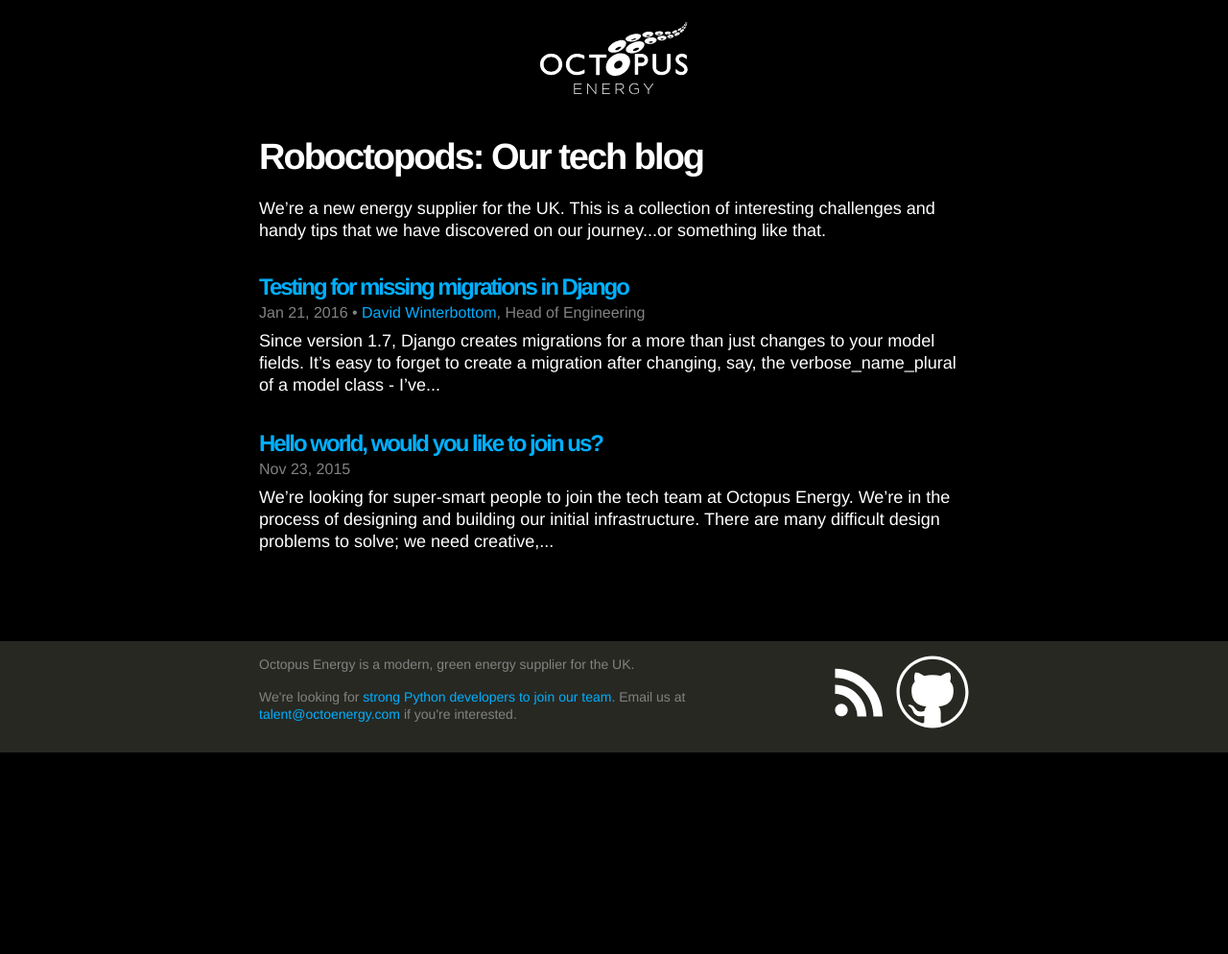
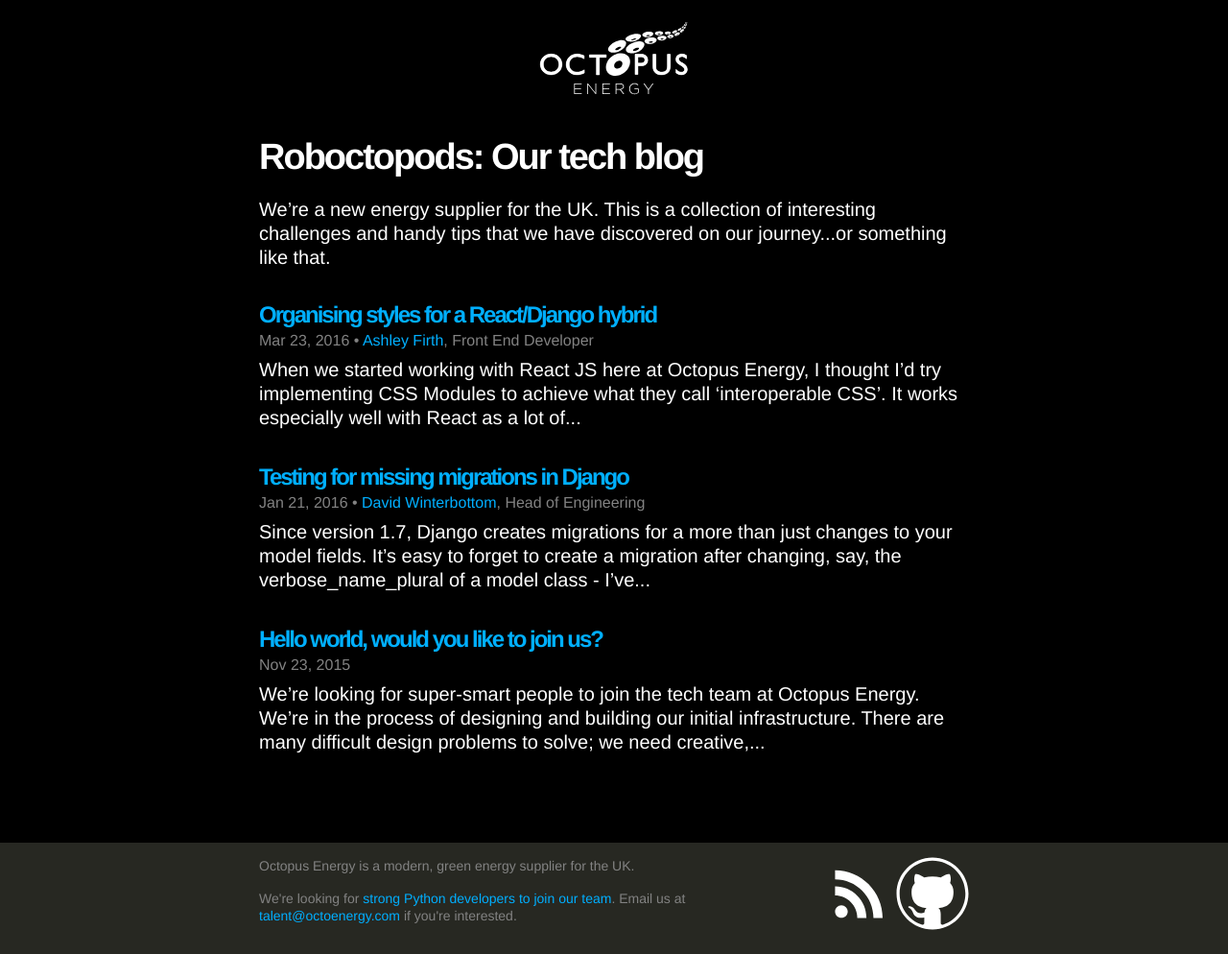
Before and after one commit to octoenergy/octoenergy.github.io, a Jekyll site: the page built from index.html, in a window 1280 px wide. Shown: the whole page at 96% size. Built offline with Jekyll 4.4.1, drawn with Linux system fonts in a browser that asks for light colours; some web fonts are replaced; before the commit the page ends 900 px from its top, so only the background shows below that; some of the changed lines change nothing that is shown.

Commit message:
Add article on organising styles for a react/django hybrid

```diff
--- /dev/null
+++ b/_posts/2016-03-23-organising-styles-for-a-react-django-hybrid.markdown
@@ -0,0 +1,190 @@
+---
+title: Organising styles for a React/Django hybrid
+layout: post
+author: Ashley Firth
+---
+
+When we started working with React JS here at Octopus Energy, I thought I'd try implementing [CSS Modules](https://github.com/css-modules/css-modules) to achieve what they call 'interoperable CSS'.
+
+It works especially well with React as a lot of your codebase is written as components. By definition these are pieces of code that can be re-used and placed throughout your site to achieve the same effect, so the idea of making a component truly self-contained by having it's own encapsulated styles as well as functionaluity was brilliant. I used CSS modules as a PostCSS plugin and, with a few more plugins to handle things like mixins, nesting, and variables. I was ready to go.
+
+The basic notion of CSS Modules is:
+
+###Have a stylesheet for a component...
+{% highlight css %}
+/* component.css */
+.className {
+  color: green;
+}
+{% endhighlight %}
+
+###Reference it in your component JS file...
+{% highlight js %}
+import styles from "./component.css";
+{% endhighlight %}
+
+###Use it in the JSX...
+{% highlight js %}
+return (
+	<h1 class={styles.className}>Hello word</h1>
+	<p className={styles.className}>Lorem ipsum dolor sit amet</p>
+);
+{% endhighlight %}
+
+###and CSS modules makes each reference unique:
+{% highlight css %}
+.className__abc5436,
+.className__def6547 {
+	color: green;
+}
+{% endhighlight %}
+{% highlight html %}
+<h1 class="className__abc5436">Hello word</h1>
+<p class="className__def6547">Lorem ipsum dolor sit amet</p>
+{% endhighlight %}
+
+*Note: for a proper introduction to CSS modules, check out [this article](http://glenmaddern.com/articles/css-modules) from Glen Maddern*
+
+The benefits were pretty immediate. I had a `.css` file to accompany every component `.jsx` file and I could use the sort of vague classnames you would never dream of using in a regular css file. Suddenly `.Image` was a totally acceptable selector in the context, and one that wouldn't result in me being killed by another front end developer. The use of `@extend` prevented code duplication inside the component file, and allowed me to use styles from another file if I was happy with reducing the level of encapsulation a little.
+
+However encapsulation means just that; totally encapsulated.
+
+
+##The issue
+It's important to note that the downside to CSS modules in this context is entirely our own doing. There were instances where React either wasn't the best approach or wasn't necessary for a particular section of the site. We have a lot of skilled Python developers at Octopus Energy and so it's always smart to utilise that. Regardless of what is going on behind the scenes though, the front end is always expected to be consistent. However I was now in the position where I had no way to access the randomly generated hash in the CSS selector that CSS modules creates and use it in a django template.
+
+basically this part:
+{% highlight css %}
+__abc5436
+{% endhighlight %}
+
+of this
+{% highlight css %}
+.className__abc5436 {
+
+}
+{% endhighlight %}
+
+
+is dynamically injected before the page is rendered. I could try and guess the hash but I may as well have bought a lottery ticket and expected the same outcome - an unstyled component and no extra money.
+
+##The attempted workaround
+
+So I had CSS siloed in modular component files and areas of the site that now wanted to use those styles that weren't React-based. In an attempt to prevent excessive duplication between the two, I created a `Sitewide.css` file that both the CSS modules and the SASS (used for the rest of the site/global styles) could extend from. The downside to this approach is two-fold:
+
+1) The styles in this file had to be written in pure CSS as SASS and PostCSS have different syntax for mixins and variables.
+
+2) As pure CSS, the bigger the file becomes the less maintainable it is without the use of pre-processor features such as variables, nesting, and mixins.
+
+Therefore for future code quality, I had to remove CSS modules from the setup and replace it with SASS globally. However it's approach did teach me some good techniques that I brought over to the custom approach we use now.
+
+##The new approach
+
+We use a version of the [7-1 pattern](http://sass-guidelin.es/#the-7-1-pattern) to lay out our styles and directories (although ours is only 5-1). It looks like this:
+
+{% highlight html %}
+sass/
+|
+|- base/
+|    |- _global.scss    # Global rules
+|    |- _type.scss      # Typography rules
+|
+|
+|- components/
+|    |- # Pattern exactly mimics app/components
+|    |- # with one .scss file for each component
+|    |- common/
+|    |- join-wizard/
+|    |- quote-wizard/
+|    |- style-guide/
+|
+|
+|- layout/
+|    |- _alerts.scss    # Alerts
+|    |- _buttons.scss   # Buttons
+|    |- _forms.scss     # Forms
+|    |- _grid.scss      # Grid (Bootstrap + our styles)
+|    |- _links.scss     # Links
+|    |- _lists.scss     # Lists
+|    |- _nav.scss       # Nav
+|    |- _print.scss     # Print specific styles
+|    |- _tables.scss    # Tables
+|    |- _wells.scss     # Wells
+|
+|
+|- pages/
+|    |- # Styles for any page specific rules
+|    |- # (One file per section)
+|    |- _dashboard.scss
+|
+|
+|- utils/
+|    |- _mixins.scss    # Mixins
+|    |- _variables.scss # Variables
+|
+|
+|- styles.scss          # Main Sass file
+{% endhighlight %}
+
+Although all styles are technically 'global' now, we try and make each component as encapsulated as possible, enabling it to be used throughout the application with no visible changes in appearance occuring.
+
+To achieve this, we have a set of rules when styling components new or existing. The rules are as follows:
+
+##The rules
+
+###1.Mimic the React component layout
+
+As you can see from the structure above, Within `sass/`, we have a `components/` directory that mimics the layout of the React components folder in `app/components`. Although this isn't in the same directory as the JS, it still maintains CSS modules' idea of style separation. The effect is you still always know where to find the styles specific to a React component; it has the same name!
+
+###2. Never use global classes
+
+Each selector in a component `.scss` file will start with the name of the component followed by the class name. i.e. if we were creating a `button` class in a container called `JoinComponent`, the class selector in `_JoinComponent.scss` would be:
+
+{% highlight css %}
+.JoinComponent-button {
+
+}
+{% endhighlight %}
+
+This way, the button styles is exclusive to the `JoinComponent` component, and would not be caught up in specificity issues or accidentally overridden in another file.
+
+###3. If it's commonly used, always `@extend` it
+
+If your component uses a common piece of styling, such as a button or link, create a new component-specific selector and use the SASS `@extend` syntax to bring in the style. You need to do this even if you aren't doing anything to edit the styles of it.
+
+So for our above example, if `JoinComponent-button` was intended for use in the component to look like a standard button, the code would be:
+
+{% highlight css %}
+.JoinComponent-button {
+  @extend .button;
+  /* any new styles if applicable */
+}
+{% endhighlight %}
+
+This may seem like overkill if your component uses many common app styles, but it ensures that component selectors remain totally isolated and will never clash with one another. It does technically mean that everything you need to style the component does not lie solely in the file, but it would still look the same if it were used anywhere in the site. Additionally, it prevents code duplication.
+
+
+###4. Do not nest classes
+
+This rule only applies to component-specific `.scss` files. The reasoning behind this is that your layers of specificity remain low, as you avoid cases where classes only get certain styling when they are inside other classes etc. Therefore if you ever changed the heirarchy of the component markup, it would break the styling.
+
+You are allowed to style anything inside a class that is a regular HTML component (paragraph or anchor tags for example), but instead of nesting classes, simple create them as two separate selectors. The fact that each component selector starts with the component's name also means that you can be vague in your selector names and not worry that the style will affect other areas of the app:
+
+{% highlight scss %}
+/* Instead of this: */
+.well {
+  background-color: white;
+
+  .well-title {
+    color: green;
+  }
+}
+
+/* Do this: */
+.Component-well {
+  background-color: green;
+}
+.Component-title {
+  color: green;
+}
+{% endhighlight %}
--- a/_sass/_type.scss
+++ b/_sass/_type.scss
@@ -69,8 +69,8 @@
 }
 
 p {
-	font-size: 1.8rem;
-	line-height: 2.3rem;
+	font-size: 2.0rem;
+	line-height: 2.5rem;
 	margin: 0 0 1.6rem;
 }
 
```
Also changed, not shown: 4 other files.
